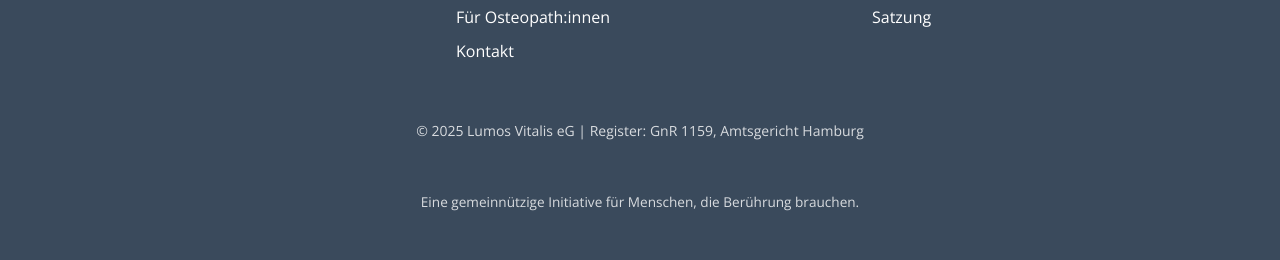
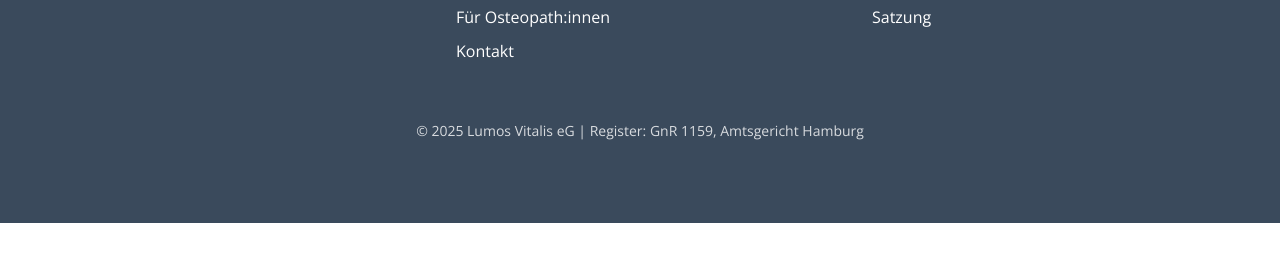
Before and after one commit to shamanjii/dignivita, a plain HTML site: page index.html in a window 1280 px wide. Shown: the part 3653-3913 px from the top of the page. After the commit the page ends 3876 px from the top, so only its background shows below. Drawn offline with nearby package versions, Linux system fonts and the light colour scheme.

Commit message:
Entferne Claim aus Footer und konfiguriere Custom Domain

```diff
--- a/index.html
+++ b/index.html
@@ -184,7 +184,6 @@
         <div class="footer-links">
             <p>© 2025 Lumos Vitalis eG | Register: GnR 1159, Amtsgericht Hamburg</p>
         </div>
-        <p style="margin-top: 1rem; font-size: 0.85rem;">Eine gemeinnützige Initiative für Menschen, die Berührung brauchen.</p>
     </footer>
 
     <!-- JavaScript -->
```
Also changed, not shown: pages/einrichtungen.html (+0 -1 lines), pages/impressum.html (+0 -1 lines), pages/osteopathen.html (+0 -1 lines), 2 other files.
